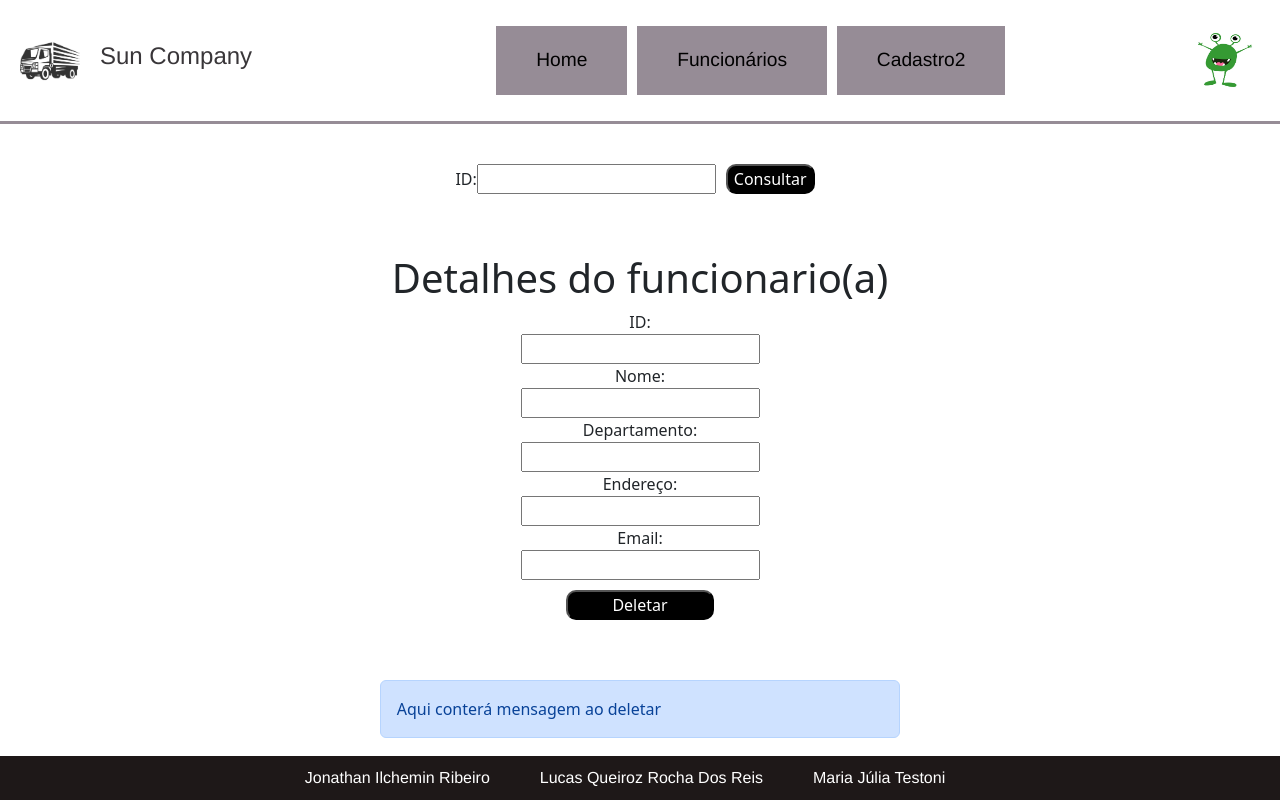
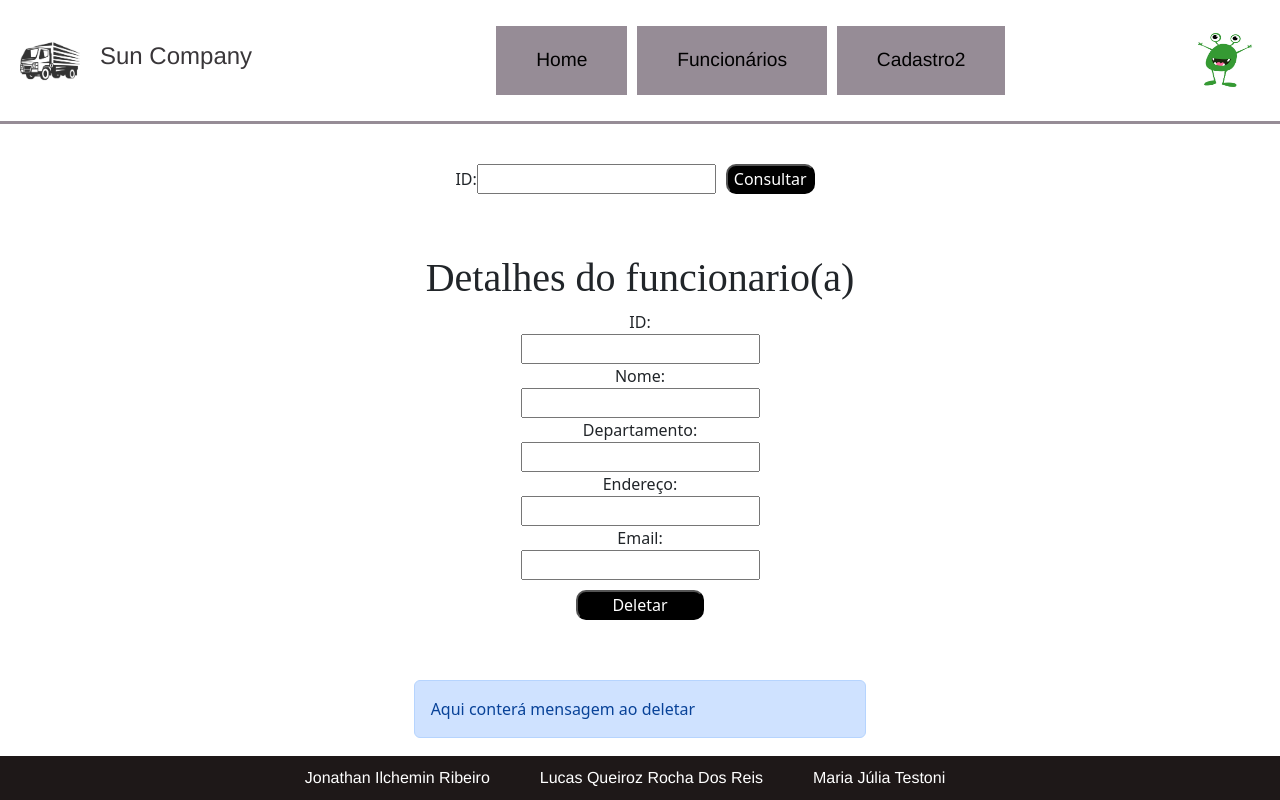
Before and after one commit to majutestoni/TrabalhoWeb, an Angular app: page /cadastro2 in a window 1280 px wide. Shown: the top 800 px of the page. Built offline with nearby package versions, Linux system fonts and the light colour scheme.

Commit message:
feito html/insert

```diff
--- a/src/app/components/cadastro2/cadastro2.component.scss
+++ b/src/app/components/cadastro2/cadastro2.component.scss
@@ -27,6 +27,10 @@ button:hover {
   color: black;
 }
 
+h1 {
+  font-family: "Times New Roman", Times, serif;
+}
+
 form {
   margin-bottom: 50px;
   display: flex;
--- a/src/app/components/cadastro2/cadastro2.component.ts
+++ b/src/app/components/cadastro2/cadastro2.component.ts
@@ -75,7 +75,6 @@ export class Cadastro2Component implements OnInit {
   }
 
   public inserir() {
-    if (this.formInsert.valid) {
     this.cadastroService.inserir(this.formInsert.value).subscribe((c) => {
       if (c.status == 'Ok') {
         this.colorInserir = 'success';
@@ -87,4 +86,3 @@ export class Cadastro2Component implements OnInit {
     });
   }
 }
-}
```
Lines whose indentation alone changed are shown as unchanged.
